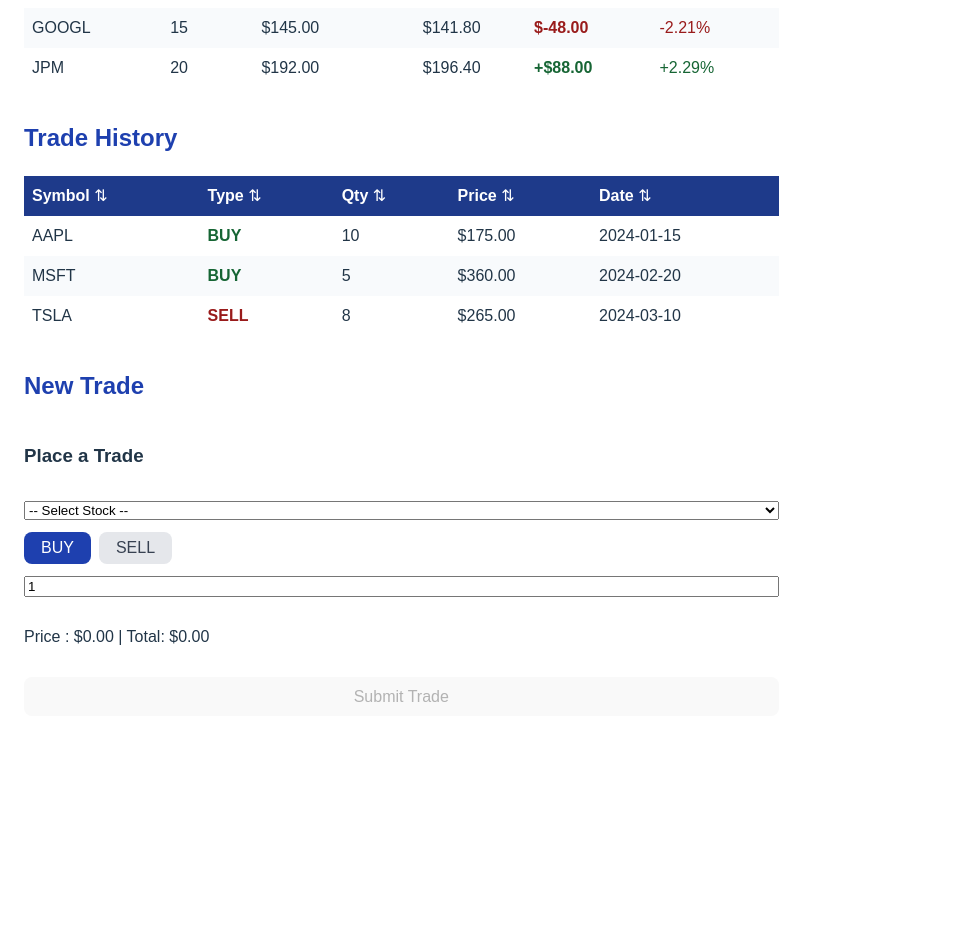
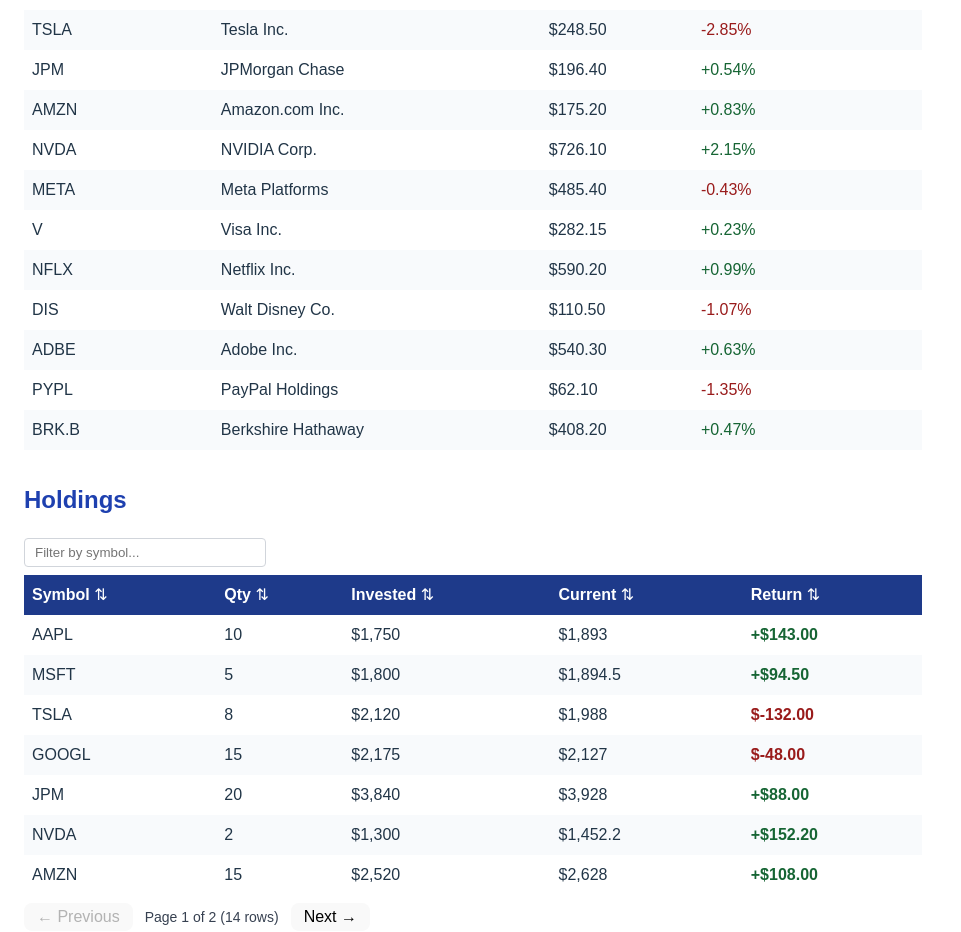
Before and after one commit to rohit-gomase25/Week2-Rohit, a React (Vite) app: page / in a window 1280 px wide. Shown: the part 1865-2797 px from the top of the page, without its empty margins (0-961 px from the left). Before the commit the page ends 2605 px from the top, so only its background shows below. Built offline with nearby package versions, Linux system fonts and the light colour scheme.

Commit message:
7.5 and 7.6 both

```diff
--- a/src/App.tsx
+++ b/src/App.tsx
@@ -85,6 +85,8 @@
       <DataTable<Holding>
         data={holdings}
         rowKey='id'
+        filterKey='symbol'
+        pageSize={7}
         columns={[
           { key: 'symbol', header: 'Symbol', sortable: true },
           { key: 'qty', header: 'Qty', sortable: true },
@@ -105,6 +107,8 @@
       <DataTable<Position>
         data={positions}
         rowKey='id'
+        filterKey='symbol'
+        pageSize={7}
         columns={[
           { key: 'symbol', header: 'Symbol', sortable: true },
           { key: 'qty', header: 'Qty', sortable: true },
--- a/src/components/DataTable.tsx
+++ b/src/components/DataTable.tsx
@@ -1,4 +1,4 @@
-import React, { useState } from "react";
+import React, { useState, useEffect } from "react";
 
 // --- Types ---
 type SortDir = 'asc' | 'desc' | null;
@@ -13,7 +13,7 @@
   header: string;
   render?: (value: T[keyof T], row: T) => React.ReactNode;
   width?: number;
-  sortable?: boolean; // NEW — opt-in per column
+  sortable?: boolean;
 }
 
 interface DataTableProps<T extends object> {
@@ -22,6 +22,8 @@
   rowKey: keyof T;
   onRowClick?: (row: T) => void;
   emptyMessage?: string;
+  filterKey?: keyof T;
+  pageSize?: number;    // NEW — rows per page
 }
 
 // --- Component ---
@@ -30,10 +32,19 @@
   columns,
   rowKey,
   onRowClick,
-  emptyMessage = "No data available"
+  emptyMessage = "No data available",
+  filterKey,
+  pageSize
 }: DataTableProps<T>) {
 
   const [sort, setSort] = useState<SortState<T>>({ key: null, dir: null });
+  const [filterText, setFilterText] = useState('');
+  const [page, setPage] = useState(1);
+
+  // Add a useEffect to reset page when filterText changes
+  useEffect(() => {
+    setPage(1);
+  }, [filterText]);
 
   // Toggle sort direction on each header click
   const handleSort = (key: keyof T) => {
@@ -43,7 +54,7 @@
     }));
   };
 
-  // Sort a copy of the data — never mutate the original
+  // Sort a copy of the data
   const sorted = [...data].sort((a, b) => {
     if (!sort.key || !sort.dir) return 0;
     const av = a[sort.key], bv = b[sort.key];
@@ -52,11 +63,45 @@
     return 0;
   });
 
+  // Apply filter
+  const filtered = filterKey && filterText
+    ? sorted.filter(row =>
+        String(row[filterKey]).toLowerCase().includes(filterText.toLowerCase()))
+    : sorted;
+
+  // Pagination Logic
+  const totalPages = pageSize ? Math.ceil(filtered.length / pageSize) : 1;
+  const safePage = Math.min(page, Math.max(1, totalPages));
+  const paginated = pageSize
+    ? filtered.slice((safePage - 1) * pageSize, safePage * pageSize)
+    : filtered;
+
   if (data.length === 0) {
     return <p>{emptyMessage}</p>;
   }
 
   return (
+    <div>
+      {filterKey && (
+        <div style={{ marginBottom: 8 }}>
+          <input
+            type='text'
+            placeholder={`Filter by ${String(filterKey)}...`}
+            value={filterText}
+            onChange={(e: React.ChangeEvent<HTMLInputElement>) => {
+              setFilterText(e.target.value);
+              setPage(1); // Reset to first page on search
+            }}
+            style={{
+              padding: '6px 10px',
+              borderRadius: 4,
+              border: '1px solid #D1D5DB',
+              width: 220
+            }}
+          />
+        </div>
+      )}
+
       <table style={{ width: '100%', borderCollapse: 'collapse' }}>
         <thead>
           <tr style={{ background: '#1E3A8A', color: '#fff' }}>
@@ -83,8 +128,8 @@
         </thead>
 
         <tbody>
-        {/* Use sorted instead of data in the tbody .map() */}
-        {sorted.map((row, ri) => (
+          {/* Use paginated instead of filtered */}
+          {paginated.map((row, ri) => (
             <tr
               key={String(row[rowKey])}
               onClick={() => onRowClick?.(row)}
@@ -104,6 +149,33 @@
           ))}
         </tbody>
       </table>
+
+      {/* Pagination Controls */}
+      {pageSize && totalPages > 1 && (
+        <div style={{ display: 'flex', alignItems: 'center', gap: 12, marginTop: 8 }}>
+          <button
+            disabled={safePage <= 1}
+            onClick={() => setPage(p => Math.max(1, p - 1))}
+            style={{ padding: '4px 12px', cursor: safePage <= 1 ? 'not-allowed' : 'pointer' }}
+          >
+            ← Previous
+          </button>
+
+          <span style={{ fontSize: 14, color: '#374151' }}>
+            Page {safePage} of {totalPages}
+            {' '}({filtered.length} rows)
+          </span>
+
+          <button
+            disabled={safePage >= totalPages}
+            onClick={() => setPage(p => Math.min(totalPages, p + 1))}
+            style={{ padding: '4px 12px', cursor: safePage >= totalPages ? 'not-allowed' : 'pointer' }}
+          >
+            Next →
+          </button>
+        </div>
+      )}
+    </div>
   );
 }
 
--- a/src/data/stockData.tsx
+++ b/src/data/stockData.tsx
@@ -1,63 +1,64 @@
-import type { Stock, Trade } from '../types/stock.types';
-import type { Holding } from '../types/stock.types';
-import type { Position } from '../types/stock.types';
+import type { Stock, Trade, Holding, Position } from '../types/stock.types';
 
 export const stocks: Stock[] = [
-  { id: '1', symbol: 'AAPL', name: 'Apple Inc.',
-    price: 189.30, change: 2.15, changePct: 1.15,
-    volume: 54_200_000, marketCap: 2_950_000_000_000, sector: 'Technology' },
-  { id: '2', symbol: 'GOOGL', name: 'Alphabet Inc.',
-    price: 141.80, change: -0.95, changePct: -0.67,
-    volume: 22_300_000, marketCap: 1_770_000_000_000, sector: 'Technology' },
-  { id: '3', symbol: 'MSFT', name: 'Microsoft Corp.',
-    price: 378.90, change: 4.20, changePct: 1.12,
-    volume: 19_600_000, marketCap: 2_810_000_000_000, sector: 'Technology' },
-  { id: '4', symbol: 'TSLA', name: 'Tesla Inc.',
-    price: 248.50, change: -7.30, changePct: -2.85,
-    volume: 98_700_000, marketCap: 791_000_000_000, sector: 'Automotive' },
-  { id: '5', symbol: 'JPM',  name: 'JPMorgan Chase',
-    price: 196.40, change: 1.05, changePct: 0.54,
-    volume: 8_900_000, marketCap: 568_000_000_000, sector: 'Finance' },
+  { id: '1', symbol: 'AAPL', name: 'Apple Inc.', price: 189.30, change: 2.15, changePct: 1.15, volume: 54_200_000, marketCap: 2_950_000_000_000, sector: 'Technology' },
+  { id: '2', symbol: 'GOOGL', name: 'Alphabet Inc.', price: 141.80, change: -0.95, changePct: -0.67, volume: 22_300_000, marketCap: 1_770_000_000_000, sector: 'Technology' },
+  { id: '3', symbol: 'MSFT', name: 'Microsoft Corp.', price: 378.90, change: 4.20, changePct: 1.12, volume: 19_600_000, marketCap: 2_810_000_000_000, sector: 'Technology' },
+  { id: '4', symbol: 'TSLA', name: 'Tesla Inc.', price: 248.50, change: -7.30, changePct: -2.85, volume: 98_700_000, marketCap: 791_000_000_000, sector: 'Automotive' },
+  { id: '5', symbol: 'JPM', name: 'JPMorgan Chase', price: 196.40, change: 1.05, changePct: 0.54, volume: 8_900_000, marketCap: 568_000_000_000, sector: 'Finance' },
+  { id: '6', symbol: 'AMZN', name: 'Amazon.com Inc.', price: 175.20, change: 1.45, changePct: 0.83, volume: 31_200_000, marketCap: 1_820_000_000_000, sector: 'Consumer' },
+  { id: '7', symbol: 'NVDA', name: 'NVIDIA Corp.', price: 726.10, change: 15.30, changePct: 2.15, volume: 45_000_000, marketCap: 1_790_000_000_000, sector: 'Technology' },
+  { id: '8', symbol: 'META', name: 'Meta Platforms', price: 485.40, change: -2.10, changePct: -0.43, volume: 18_400_000, marketCap: 1_240_000_000_000, sector: 'Technology' },
+  { id: '9', symbol: 'V', name: 'Visa Inc.', price: 282.15, change: 0.65, changePct: 0.23, volume: 6_200_000, marketCap: 580_000_000_000, sector: 'Finance' },
+  { id: '10', symbol: 'NFLX', name: 'Netflix Inc.', price: 590.20, change: 5.80, changePct: 0.99, volume: 4_100_000, marketCap: 255_000_000_000, sector: 'Entertainment' },
+  { id: '11', symbol: 'DIS', name: 'Walt Disney Co.', price: 110.50, change: -1.20, changePct: -1.07, volume: 12_500_000, marketCap: 202_000_000_000, sector: 'Entertainment' },
+  { id: '12', symbol: 'ADBE', name: 'Adobe Inc.', price: 540.30, change: 3.40, changePct: 0.63, volume: 2_800_000, marketCap: 245_000_000_000, sector: 'Technology' },
+  { id: '13', symbol: 'PYPL', name: 'PayPal Holdings', price: 62.10, change: -0.85, changePct: -1.35, volume: 15_200_000, marketCap: 68_000_000_000, sector: 'Finance' },
+  { id: '14', symbol: 'BRK.B', name: 'Berkshire Hathaway', price: 408.20, change: 1.90, changePct: 0.47, volume: 3_100_000, marketCap: 880_000_000_000, sector: 'Finance' },
+
 ];
 
 export const trades: Trade[] = [
-  { id: 't1', stockId: '1', symbol: 'AAPL', type: 'BUY',
-    quantity: 10, price: 175.00, date: '2024-01-15' },
-  { id: 't2', stockId: '3', symbol: 'MSFT', type: 'BUY',
-    quantity: 5,  price: 360.00, date: '2024-02-20' },
-  { id: 't3', stockId: '4', symbol: 'TSLA', type: 'SELL',
-    quantity: 8,  price: 265.00, date: '2024-03-10' },
+  { id: 't1', stockId: '1', symbol: 'AAPL', type: 'BUY', quantity: 10, price: 175.00, date: '2024-01-15' },
+  { id: 't2', stockId: '3', symbol: 'MSFT', type: 'BUY', quantity: 5, price: 360.00, date: '2024-02-20' },
+  { id: 't3', stockId: '4', symbol: 'TSLA', type: 'SELL', quantity: 8, price: 265.00, date: '2024-03-10' },
+  { id: 't4', stockId: '7', symbol: 'NVDA', type: 'BUY', quantity: 2, price: 650.00, date: '2024-03-15' },
+  { id: 't5', stockId: '6', symbol: 'AMZN', type: 'BUY', quantity: 15, price: 168.00, date: '2024-03-18' },
+  { id: 't6', stockId: '13', symbol: 'PYPL', type: 'BUY', quantity: 50, price: 58.00, date: '2024-03-20' },
+  { id: 't7', stockId: '12', symbol: 'ADBE', type: 'BUY', quantity: 4, price: 520.00, date: '2024-03-22' },
 ];
 
-
-
 export const holdings: Holding[] = [
-  { id: 'h1', symbol: 'AAPL', qty: 10,
-    investedValue: 1750.00, currentValue: 1893.00, totalReturn:  143.00 },
-  { id: 'h2', symbol: 'MSFT', qty: 5,
-    investedValue: 1800.00, currentValue: 1894.50, totalReturn:   94.50 },
-  { id: 'h3', symbol: 'TSLA', qty: 8,
-    investedValue: 2120.00, currentValue: 1988.00, totalReturn: -132.00 },
-  { id: 'h4', symbol: 'GOOGL', qty: 15,
-    investedValue: 2175.00, currentValue: 2127.00, totalReturn:  -48.00 },
-  { id: 'h5', symbol: 'JPM',  qty: 20,
-    investedValue: 3840.00, currentValue: 3928.00, totalReturn:   88.00 },
+  { id: 'h1', symbol: 'AAPL', qty: 10, investedValue: 1750.00, currentValue: 1893.00, totalReturn: 143.00 },
+  { id: 'h2', symbol: 'MSFT', qty: 5, investedValue: 1800.00, currentValue: 1894.50, totalReturn: 94.50 },
+  { id: 'h3', symbol: 'TSLA', qty: 8, investedValue: 2120.00, currentValue: 1988.00, totalReturn: -132.00 },
+  { id: 'h4', symbol: 'GOOGL', qty: 15, investedValue: 2175.00, currentValue: 2127.00, totalReturn: -48.00 },
+  { id: 'h5', symbol: 'JPM', qty: 20, investedValue: 3840.00, currentValue: 3928.00, totalReturn: 88.00 },
+  { id: 'h6', symbol: 'NVDA', qty: 2, investedValue: 1300.00, currentValue: 1452.20, totalReturn: 152.20 },
+  { id: 'h7', symbol: 'AMZN', qty: 15, investedValue: 2520.00, currentValue: 2628.00, totalReturn: 108.00 },
+  { id: 'h8', symbol: 'META', qty: 4, investedValue: 1800.00, currentValue: 1941.60, totalReturn: 141.60 },
+  { id: 'h9', symbol: 'V', qty: 10, investedValue: 2750.00, currentValue: 2821.50, totalReturn: 71.50 },
+  { id: 'h10', symbol: 'NFLX', qty: 3, investedValue: 1700.00, currentValue: 1770.60, totalReturn: 70.60 },
+  { id: 'h11', symbol: 'DIS', qty: 10, investedValue: 1150.00, currentValue: 1105.00, totalReturn: -45.00 },
+  { id: 'h12', symbol: 'ADBE', qty: 4, investedValue: 2080.00, currentValue: 2161.20, totalReturn: 81.20 },
+  { id: 'h13', symbol: 'PYPL', qty: 50, investedValue: 2900.00, currentValue: 3105.00, totalReturn: 205.00 },
+  { id: 'h14', symbol: 'BRK.B', qty: 5, investedValue: 1950.00, currentValue: 2041.00, totalReturn: 91.00 },
 ];
 
 export const positions: Position[] = [
-  { id: 'p1', symbol: 'AAPL', qty: 10,
-    avgPrice: 175.00, ltp: 189.30,
-    pnl: 143.00, pnlPct: 8.17 },
-  { id: 'p2', symbol: 'MSFT', qty: 5,
-    avgPrice: 360.00, ltp: 378.90,
-    pnl: 94.50, pnlPct: 5.25 },
-  { id: 'p3', symbol: 'TSLA', qty: 8,
-    avgPrice: 265.00, ltp: 248.50,
-    pnl: -132.00, pnlPct: -6.23 },
-  { id: 'p4', symbol: 'GOOGL', qty: 15,
-    avgPrice: 145.00, ltp: 141.80,
-    pnl: -48.00, pnlPct: -2.21 },
-  { id: 'p5', symbol: 'JPM',  qty: 20,
-    avgPrice: 192.00, ltp: 196.40,
-    pnl: 88.00, pnlPct: 2.29 },
+  { id: 'p1', symbol: 'AAPL', qty: 10, avgPrice: 175.00, ltp: 189.30, pnl: 143.00, pnlPct: 8.17 },
+  { id: 'p2', symbol: 'MSFT', qty: 5, avgPrice: 360.00, ltp: 378.90, pnl: 94.50, pnlPct: 5.25 },
+  { id: 'p3', symbol: 'TSLA', qty: 8, avgPrice: 265.00, ltp: 248.50, pnl: -132.00, pnlPct: -6.23 },
+  { id: 'p4', symbol: 'GOOGL', qty: 15, avgPrice: 145.00, ltp: 141.80, pnl: -48.00, pnlPct: -2.21 },
+  { id: 'p5', symbol: 'JPM', qty: 20, avgPrice: 192.00, ltp: 196.40, pnl: 88.00, pnlPct: 2.29 },
+  { id: 'p6', symbol: 'NVDA', qty: 2, avgPrice: 650.00, ltp: 726.10, pnl: 152.20, pnlPct: 11.71 },
+  { id: 'p7', symbol: 'AMZN', qty: 15, avgPrice: 168.00, ltp: 175.20, pnl: 108.00, pnlPct: 4.29 },
+  { id: 'p8', symbol: 'META', qty: 4, avgPrice: 450.00, ltp: 485.40, pnl: 141.60, pnlPct: 7.87 },
+  { id: 'p9', symbol: 'V', qty: 10, avgPrice: 275.00, ltp: 282.15, pnl: 71.50, pnlPct: 2.60 },
+  { id: 'p10', symbol: 'NFLX', qty: 3, avgPrice: 566.67, ltp: 590.20, pnl: 70.60, pnlPct: 4.15 },
+  { id: 'p11', symbol: 'DIS', qty: 10, avgPrice: 115.00, ltp: 110.50, pnl: -45.00, pnlPct: -3.91 },
+  { id: 'p12', symbol: 'ADBE', qty: 4, avgPrice: 520.00, ltp: 540.30, pnl: 81.20, pnlPct: 3.90 },
+  { id: 'p13', symbol: 'PYPL', qty: 50, avgPrice: 58.00, ltp: 62.10, pnl: 205.00, pnlPct: 7.07 },
+  { id: 'p14', symbol: 'BRK.B', qty: 5, avgPrice: 390.00, ltp: 408.20, pnl: 91.00, pnlPct: 4.67 },
+
 ];
```
Lines whose indentation alone changed are shown as unchanged.
